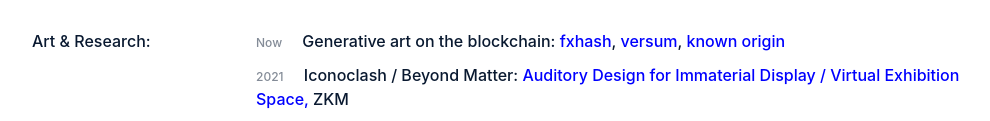
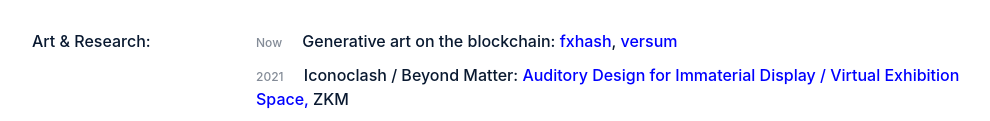
Before and after one commit to stc/stc.github.io, a plain HTML site: page index.html in a window 1280 px wide. Shown: the part 227-348 px from the top of the page, without its empty margins (0-990 px from the left). Drawn offline with Linux system fonts and the light colour scheme.

Commit message:
removing known origin

```diff
--- a/index.html
+++ b/index.html
@@ -32,7 +32,7 @@
             <li>
               <span class="year"> Now</span>
               <span>
-                Generative art on the blockchain: <a href="https://www.fxhash.xyz/u/agoston%20nagy">fxhash</a>, <a href="https://versum.xyz/user/tz1av8SwB6GnswEha6ssRinaYM5bWft5ih69/created">versum</a>, <a href="https://knownorigin.io/agoston-nagy">known origin</a>
+                Generative art on the blockchain: <a href="https://www.fxhash.xyz/u/agoston%20nagy">fxhash</a>, <a href="https://versum.xyz/user/tz1av8SwB6GnswEha6ssRinaYM5bWft5ih69/created">versum</a>
               </span>
             </li>
             <li>
```
